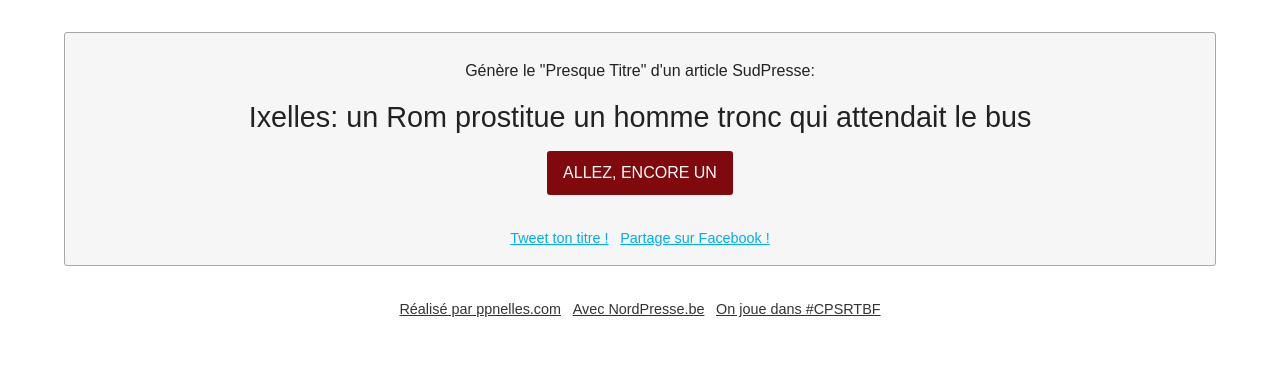
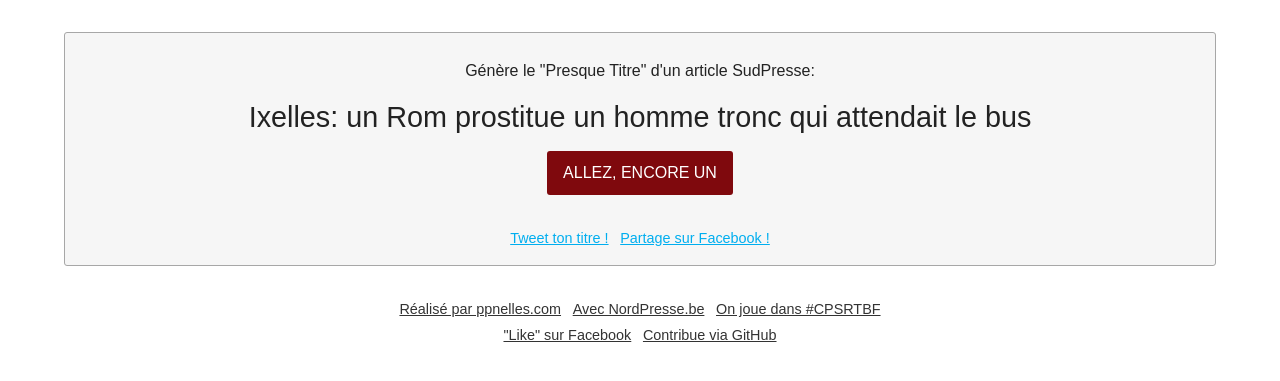
Before and after one commit to ppnelles/presque-titres, a PHP site: page / in a window 1280 px wide. Shown: the top 381 px of the page. Run offline with PHP 8.4, Linux system fonts and the light colour scheme.

Commit message:
Ajout liens FB et Git

```diff
--- a/css/main.css
+++ b/css/main.css
@@ -638,13 +638,17 @@ h1 {
     font-weight: normal;
 }
 
-p {
+#title {
     font-size: 180%;
     margin: 0.5em 0;
 }
 
 footer {
     margin: 2em auto 0;
+}
+
+footer p {
+    margin: 0.2em 0;
 }
 
 footer a {
--- a/index.html
+++ b/index.html
@@ -9,7 +9,7 @@
         <title>Générateur de "Presque Titres" de presse</title>
         <meta name="description" content="Toi aussi, génère un titre d'article digne de SudPresse. C'est facile !">
         <meta name="viewport" content="width=device-width, initial-scale=1">
-        <link rel="stylesheet" href="css/main.css?v=3">
+        <link rel="stylesheet" href="css/main.css?v=3.1">
     </head>
     <body>
         <div class="generator">
@@ -25,9 +25,15 @@
         </div>
 
         <footer class="author">
-            <a href="http://www.ppnelles.com" title="Le créateur de ce générateur débile">Réalisé par ppnelles.com</a>
-           <a href="http://www.nordpresse.be" title="Des vrais news, pas comme nos titres !">Avec NordPresse.be</a>
-           <a href="https://www.facebook.com/CPSRTBF" title="La page facebook de l'émission">On joue dans #CPSRTBF</a>
+            <p>
+                <a href="http://www.ppnelles.com" title="Le créateur de ce générateur débile">Réalisé par ppnelles.com</a>
+               <a href="http://www.nordpresse.be" title="Des vrais news, pas comme nos titres !">Avec NordPresse.be</a>
+               <a href="https://www.facebook.com/CPSRTBF" title="La page facebook de l'émission">On joue dans #CPSRTBF</a>
+           </p>
+           <p>
+               <a href="https://www.facebook.com/pages/Le-générateur-de-Presque-Titres/1745427352349685?fref=nf" title="Soyez sympa, likez la page FB">"Like" sur Facebook</a>
+               <a href="https://github.com/ppnelles/presque-titres" title="On attends vos Pull Requests !">Contribue via GitHub</a>
+           </p>
         </footer>
 
         <script src="js/main.js?v=2"></script>
```
